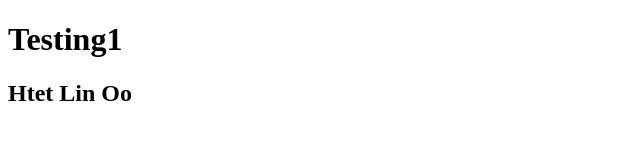
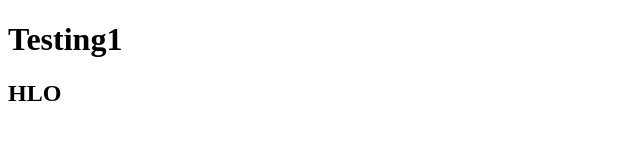
Before and after one commit to PaingSoeChit-QMM/git-flow, a plain HTML site: page index.html in a window 1280 px wide. Shown: the whole page, without its empty margins (0-640 px from the left). Drawn offline with Linux system fonts and the light colour scheme.

Commit message:
changed text

```diff
--- a/index.html
+++ b/index.html
@@ -8,7 +8,7 @@
   <body>
     <h1>Testing1</h1>
     <div class="hlo">
-      <h2>Htet Lin Oo</h2>
+      <h2>HLO</h2>
     </div>
   </body>
 </html>
```
